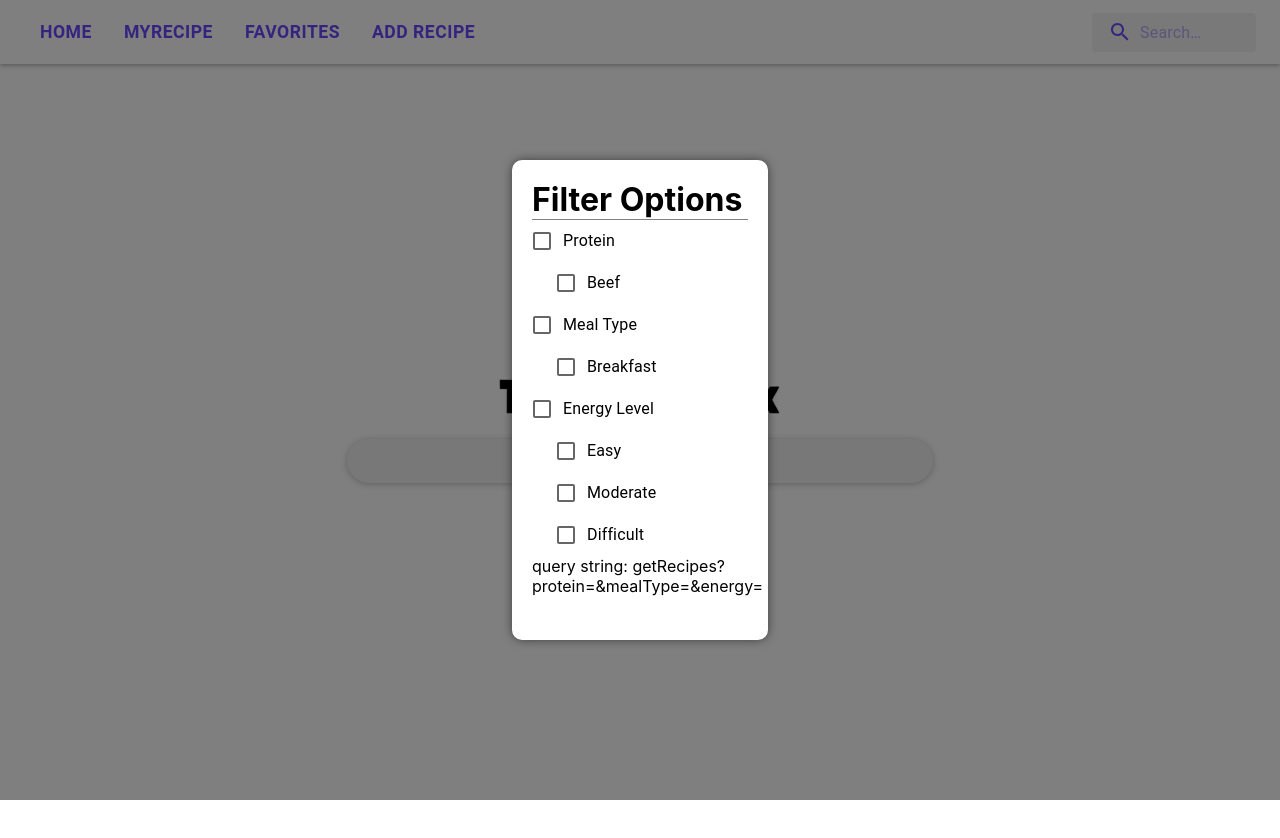
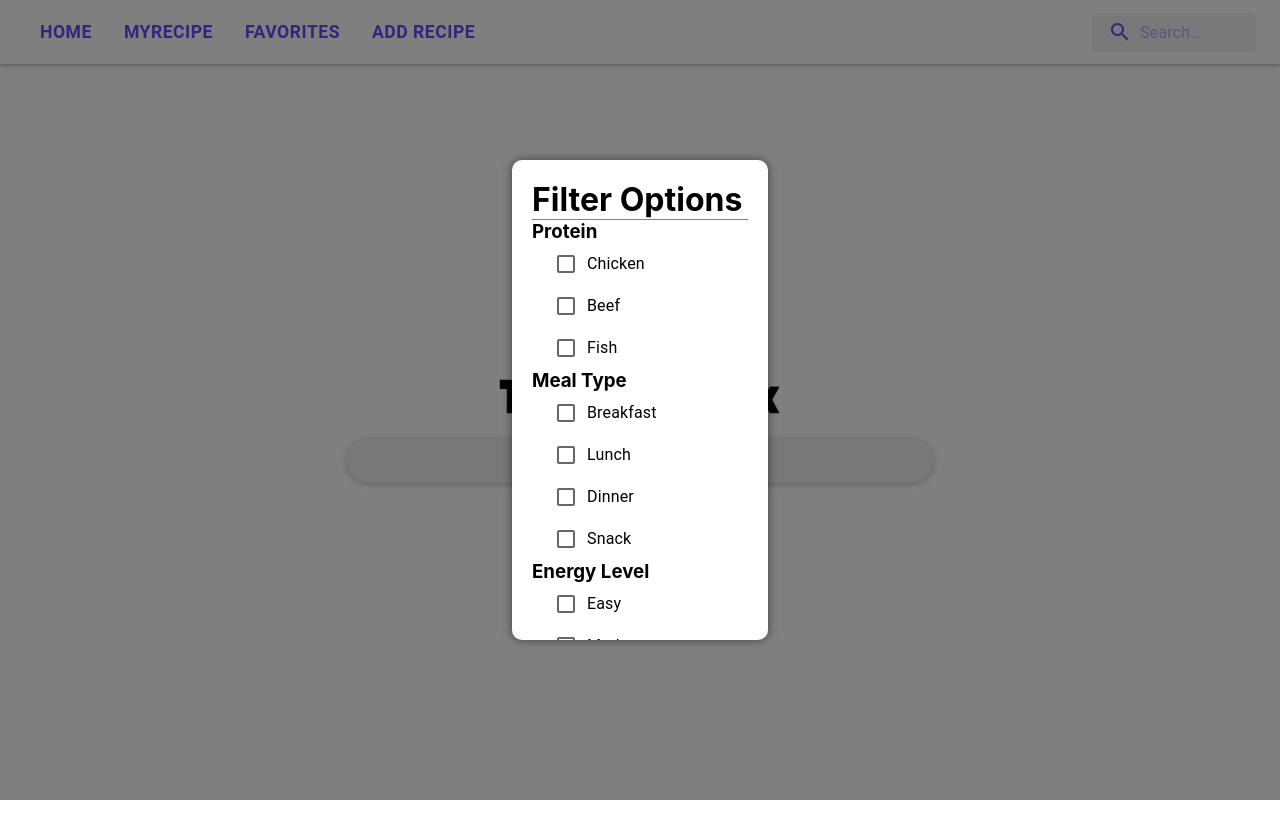
Before and after one commit to rileyp2000/Time-to-Cook, a React (Create React App) app in the folder client/: page / in a window 1280 px wide. Both pictures are taken after a click on the button "FILTER OPTIONS". Shown: the top 838 px of the page. Built offline with nearby package versions, Linux system fonts and the light colour scheme.

Commit message:
before connecting backend

```diff
--- a/client/src/components/CheckBoxes.js
+++ b/client/src/components/CheckBoxes.js
@@ -5,7 +5,7 @@ import PropTypes from "prop-types";
 import Box from "@mui/material/Box";
 
 function Checkboxes({
-  parentButton,
+  title,
   options,
   onQueryChange,
   selectedOptions: initialSelectedOptions,
@@ -13,25 +13,10 @@ function Checkboxes({
   const [selectedOptions, setSelectedOptions] = useState(
     initialSelectedOptions || []
   );
-  const [parentChecked, setParentChecked] = useState(false);
-  const [indeterminate, setIndeterminate] = useState(false);
 
   useEffect(() => {
     const query = selectedOptions.join("|");
     onQueryChange(query);
-  }, [selectedOptions]);
-
-  useEffect(() => {
-    if (selectedOptions.length === 0) {
-      setParentChecked(false);
-      setIndeterminate(false);
-    } else if (selectedOptions.length === options.length) {
-      setParentChecked(true);
-      setIndeterminate(false);
-    } else {
-      setParentChecked(false);
-      setIndeterminate(true);
-    }
   }, [selectedOptions]);
 
   const handleOptionChange = (event) => {
@@ -40,16 +25,6 @@ function Checkboxes({
       setSelectedOptions([...selectedOptions, option]);
     } else {
       setSelectedOptions(selectedOptions.filter((o) => o !== option));
-    }
-  };
-
-  const handleParentChange = (event) => {
-    setParentChecked(event.target.checked);
-    setIndeterminate(false);
-    if (event.target.checked) {
-      setSelectedOptions(options);
-    } else {
-      setSelectedOptions([]);
     }
   };
 
@@ -70,18 +45,7 @@ function Checkboxes({
 
   return (
     <div>
-      {parentButton && (
-        <FormControlLabel
-          label={parentButton}
-          control={
-            <Checkbox
-              checked={parentChecked}
-              indeterminate={indeterminate}
-              onChange={handleParentChange}
-            />
-          }
-        />
-      )}
+      <h3>{title}</h3>
       {children}
     </div>
   );
@@ -90,7 +54,7 @@ function Checkboxes({
 Checkboxes.propTypes = {
   options: PropTypes.array.isRequired,
   onQueryChange: PropTypes.func.isRequired,
-  parentButton: PropTypes.node,
+  title: PropTypes.string.isRequired,
   selectedOptions: PropTypes.array,
 };
 
--- a/client/src/components/FilterOptions.js
+++ b/client/src/components/FilterOptions.js
@@ -12,13 +12,17 @@ function FilterOptions() {
     protein: [],
     mealType: [],
     energy: [],
+    favorite: false, // initialize as false
   });
-  const proteinOptions = ["Beef"];
-  const mealOptions = ["Breakfast"];
+
+  const proteinOptions = ["Chicken", "Beef", "Fish"];
+  const mealOptions = ["Breakfast", "Lunch", "Dinner", "Snack"];
   const energyOptions = ["Easy", "Moderate", "Difficult"];
+  const favoriteOptions = ["Favorite"];
   const [proteinQuery, setProteinQuery] = useState("");
   const [mealQuery, setMealQuery] = useState("");
   const [energyQuery, setEnergyQuery] = useState("");
+  const [favoriteQuery, setFavoriteQuery] = useState("");
 
   const handleOpenCard = () => {
     setOpenCard(true);
@@ -29,6 +33,7 @@ function FilterOptions() {
       protein: proteinQuery.split("|"),
       mealType: mealQuery.split("|"),
       energy: energyQuery.split("|"),
+      favorite: favoriteQuery.split("|"),
     };
     setSelectedOptions(newSelectedOptions);
     setOpenCard(false);
@@ -37,30 +42,47 @@ function FilterOptions() {
   const changeProtein = (newQuery, newSelectedOptions) => {
     setProteinQuery(newQuery);
     setSelectedOptions({ ...selectedOptions, protein: newSelectedOptions });
-    buildQuery(newQuery, mealQuery, energyQuery);
+    buildQuery(newQuery, mealQuery, energyQuery, favoriteQuery);
   };
 
   const changeMeal = (newQuery, newSelectedOptions) => {
     setMealQuery(newQuery);
     setSelectedOptions({ ...selectedOptions, mealType: newSelectedOptions });
-    buildQuery(proteinQuery, newQuery, energyQuery);
+    buildQuery(proteinQuery, newQuery, energyQuery, favoriteQuery);
   };
 
   const changeEnergy = (newQuery, newSelectedOptions) => {
     setEnergyQuery(newQuery);
     setSelectedOptions({ ...selectedOptions, energy: newSelectedOptions });
-    buildQuery(proteinQuery, mealQuery, newQuery);
+    buildQuery(proteinQuery, mealQuery, newQuery, favoriteQuery);
   };
 
-  const buildQuery = (query1, query2, query3) => {
-    setQuery(
-      "getRecipes?protein=" +
-        query1 +
-        "&mealType=" +
-        query2 +
-        "&energy=" +
-        query3
-    );
+  const changeFavorite = (newQuery, newSelectedOptions) => {
+    setFavoriteQuery(newQuery);
+    setSelectedOptions({ ...selectedOptions, favorite: newSelectedOptions });
+    buildQuery(proteinQuery, mealQuery, energyQuery, newQuery);
+  };
+
+  const buildQuery = (query1, query2, query3, query4) => {
+    let res = "/getRecipes";
+    if (query1 == null && query2 == null && query3 == null && query4 == null) {
+      setQuery(res);
+    } else {
+      res += "?";
+      if (query1) {
+        res += "&protein=" + query1;
+      }
+      if (query2) {
+        res += "&mealType=" + query2;
+      }
+      if (query3) {
+        res += "&energy=" + query3;
+      }
+      if (query4) {
+        res += "&favorite=" + "true";
+      }
+    }
+    setQuery(res);
   };
 
   return (
@@ -92,22 +114,28 @@ function FilterOptions() {
         >
           <h1 style={{ borderBottom: "1px solid grey" }}>Filter Options</h1>
           <CheckBoxes
-            parentButton={"Protein"}
+            title={"Protein"}
             options={proteinOptions}
             onQueryChange={changeProtein}
             selectedOptions={selectedOptions.protein || []}
           />
           <CheckBoxes
-            parentButton={"Meal Type"}
+            title={"Meal Type"}
             options={mealOptions}
             onQueryChange={changeMeal}
             selectedOptions={selectedOptions.mealType || []}
           />
           <CheckBoxes
-            parentButton={"Energy Level"}
+            title={"Energy Level"}
             options={energyOptions}
             onQueryChange={changeEnergy}
             selectedOptions={selectedOptions.energy || []}
+          />
+          <CheckBoxes
+            title={"Recipes"}
+            options={["Favorite"]}
+            onQueryChange={changeFavorite}
+            selectedOptions={selectedOptions.favorite}
           />
           <p>query string: {query}</p>
         </div>
```
